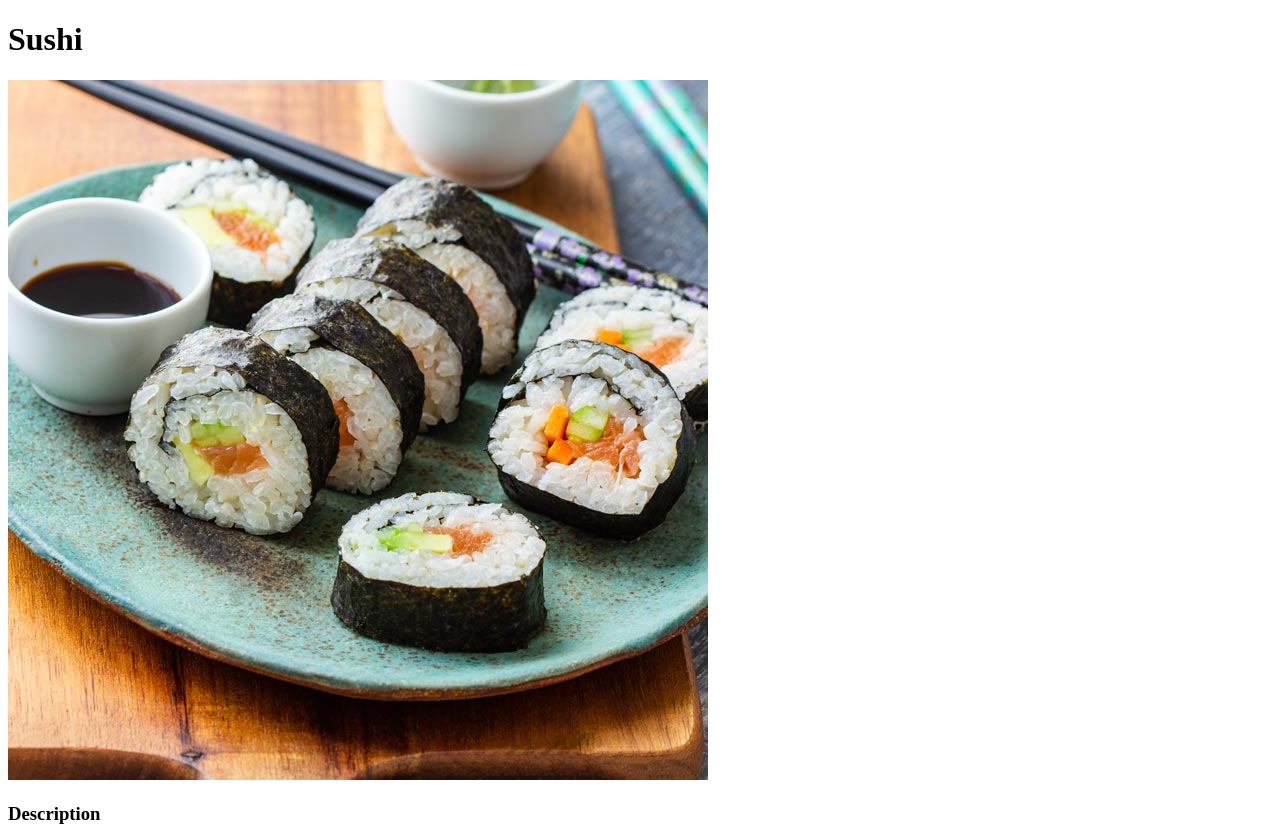
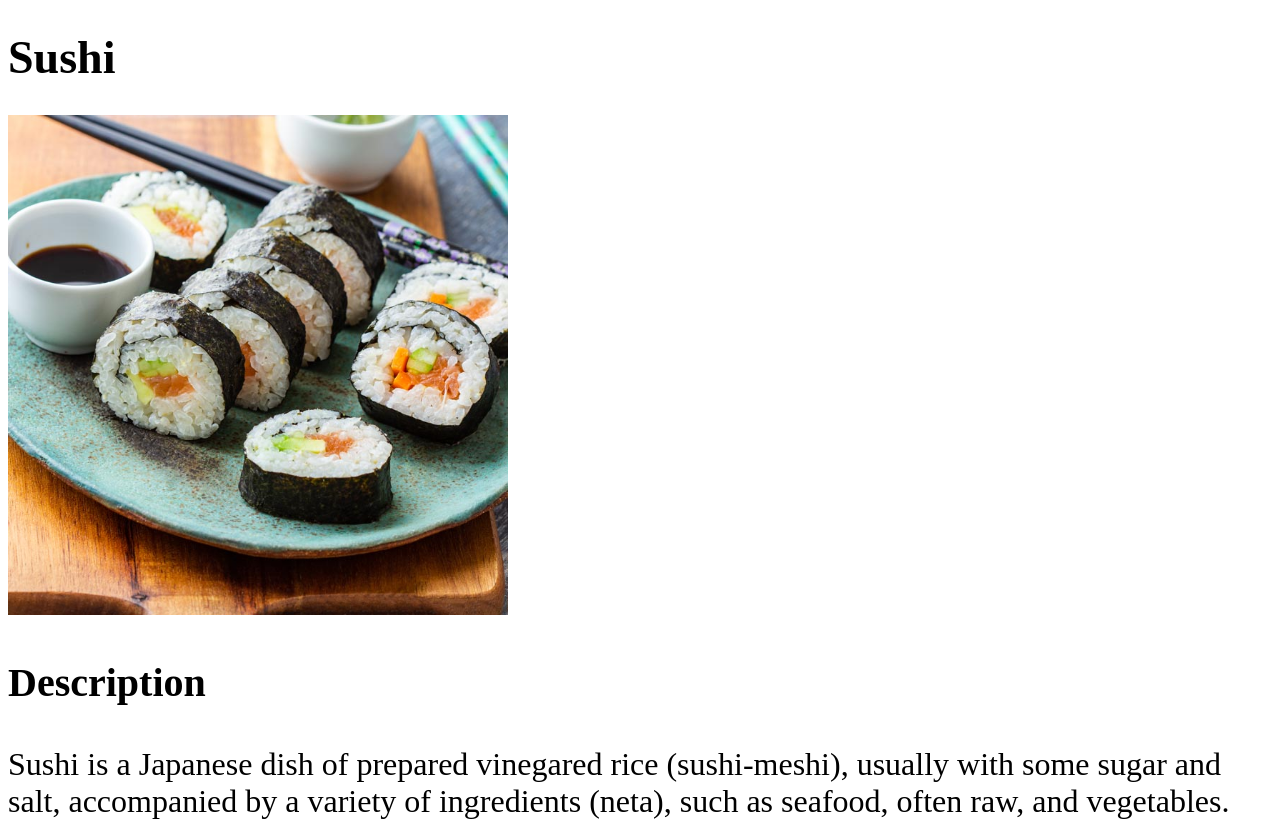
Before and after one commit to mrudulpatil18/odin-recipes, a plain HTML site: page recipes/sushi.html in a window 1280 px wide. Shown: the top 828 px of the page. Drawn offline with Linux system fonts and the light colour scheme.

Commit message:
added css

```diff
--- a/recipes/sushi.html
+++ b/recipes/sushi.html
@@ -4,6 +4,7 @@
     <meta charset="UTF-8">
     <meta http-equiv="X-UA-Compatible" content="IE=edge">
     <meta name="viewport" content="width=device-width, initial-scale=1.0">
+    <link rel="stylesheet" href="../style.css">
     <title>Sushi</title>
 </head>
 <body>
--- /dev/null
+++ b/style.css
@@ -0,0 +1,18 @@
+h1{
+    font-weight: bold;
+    font-size: 46px;
+}
+h3{
+    font-weight: bold;
+    font-size: 40px;
+}
+ul,
+ol,
+p{
+    font-size: 32px;
+
+}
+img{
+    height: 500px;
+    width: auto;
+}
```
Also changed, not shown: index.html (+1 -0 lines), recipes/chessy-omelet.html (+1 -0 lines), recipes/croissants.html (+1 -0 lines).
